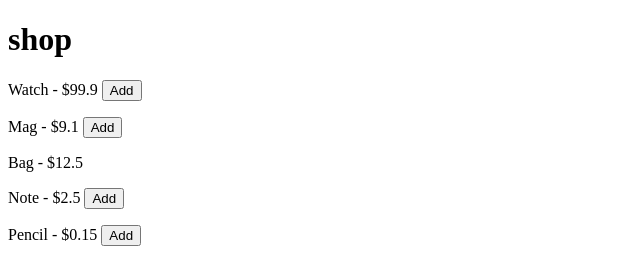
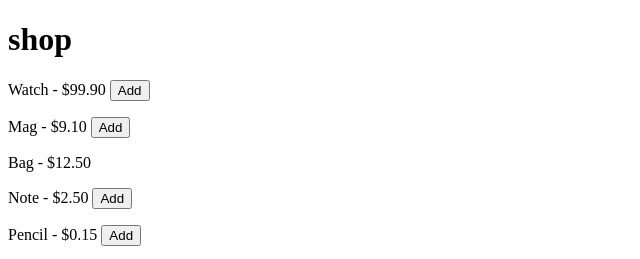
Before and after one commit to sy-trainee/angular-shop, an Angular app: page / in a window 1280 px wide. Shown: the top 259 px of the page, without its empty margins (0-640 px from the left). Built offline with nearby package versions, Linux system fonts and the light colour scheme.

Commit message:
use currency pipe everywhere (task 4.1)

```diff
--- a/src/app/cart/components/cart-item/cart-item.component.html
+++ b/src/app/cart/components/cart-item/cart-item.component.html
@@ -1,5 +1,5 @@
 <span appHighlight="#b6dbd7" (wheel)="onMouseWheel($event)">
-    {{ cartItem.name }} - Qty:{{ cartItem.count }} x ${{ cartItem.price }}
+    {{ cartItem.name }} - Qty:{{ cartItem.count }} x {{ cartItem.price | currency }}
 </span>
 <button (click)="onDecrement()">-</button>
 <button (click)="onIncrement()">+</button>
--- a/src/app/cart/components/cart-list/cart-list.component.html
+++ b/src/app/cart/components/cart-list/cart-list.component.html
@@ -1,5 +1,5 @@
 <div *ngIf="nonEmpty(); else elseBlock">
-    <p>Cart (${{ price }} per {{ itemsCount }} items)</p>
+    <p>Cart ({{ price | currency }} per {{ itemsCount }} items)</p>
     <p *ngFor="let cartItem of cartItems; trackBy: trackById">
         <app-cart-item [cartItem] = cartItem></app-cart-item>
         <button (click)="onRemove(cartItem)">Del</button>
--- a/src/app/products/components/product/product.component.html
+++ b/src/app/products/components/product/product.component.html
@@ -1,4 +1,4 @@
 <p>
-    {{ product.name }} - ${{ product.price }}
+    {{ product.name }} - {{ product.price | currency }}
     <button *ngIf="product.isAvailable" (click)="onBuy()">Add</button>
 </p>
```
Also changed, not shown: 1 other file (tests, documents, lock files or other folders).
